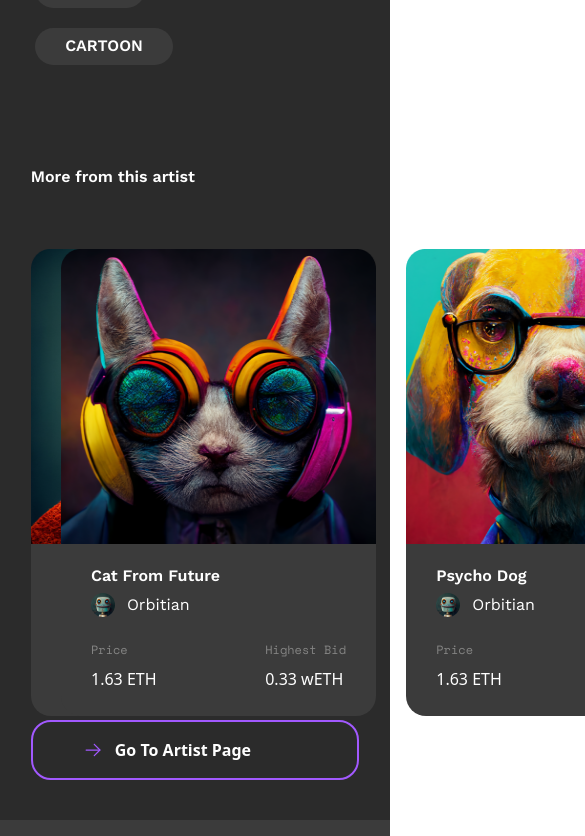
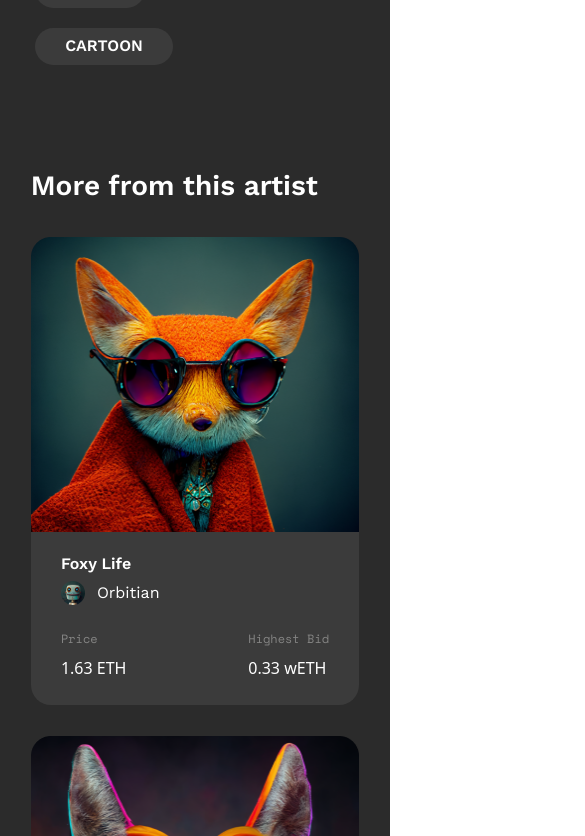
Before and after one commit to odomfavour/nft-marketplace, a React (Vite) app: page /NFT in a window 390 px wide. Shown: the part 1748-2584 px from the top of the page, 585 px wide, since content can reach past the window. Built offline with nearby package versions, Linux system fonts and the light colour scheme.

Commit message:
ft: fixed responsiveness

```diff
--- a/src/components/NFTCard.jsx
+++ b/src/components/NFTCard.jsx
@@ -1,15 +1,15 @@
 import AC from '../assets/images/nft/Asset 12 2.svg'
 
-const NFTCard = ({nft_card}) => {
+const NFTCard = ({ nft_card }) => {
   return (
     <>
 
-        <div className=" h-[100%] mb-[1.88rem] w-[19.7rem] sm:max-w-[20.7rem] sm:mb-0">
+        <div className=" h-[100%] mb-[1.88rem] sm:mb-0">
           <div className=" w-full">
-            <img src={nft_card.src} alt=" nft card" className=" h-[18.4375rem] w-full " />
+            <img src={nft_card.src} alt={nft_card.cardName +  " card"} className=" h-[18.4375rem] w-full " />
           </div>
 
-          <div className="lg:!h-[214.86px] bg-[#3B3B3B] rounded-b-[1.25rem] px-[1.88rem] pt-[1.25rem] pb-[1.56rem]  ">
+          <div className=" bg-[#3B3B3B] rounded-b-[1.25rem] px-[1.88rem] pt-[1.25rem] pb-[1.56rem]  ">
             <h5 className=" text-white  capitalize font-WorkSans font-semibold lg:text-[1.375rem]">
             {nft_card.cardName}
             </h5>
--- a/src/pages/Nft.jsx
+++ b/src/pages/Nft.jsx
@@ -29,7 +29,7 @@ const Nft = () => {
                   <div className=" flex items-center"> <img src={AC} alt="" className="mr-[0.75rem] w-[1.5rem] h-[1.5rem]" /> <span className="text-[1rem] font-WorkSans text-white font-normal lg:text-[1.375rem] "> Orbitian</span></div>
                 </div>
 
-                <div className=" pt-[1.25rem] md:pt-[1.88rem] w-[19.6875rem] md:w-[22.8125rem] lg:w-[37.8rem]">
+                <div className=" pt-[1.25rem] md:pt-[1.88rem]  md:w-[22.8125rem] lg:w-[37.8rem]">
                   <h6 className="text-[1rem] font-normal font-SpaceMono  pb-[0.62rem] text-[#858584] lg:text-[1.375rem ] lg:font-bold">Description</h6>
 
                   <p className="text-white font-WorkSans text-[1rem]  lg:text-[1.375rem ] ">
@@ -74,12 +74,12 @@ const Nft = () => {
 
 
             {/* More from the artist */}
-            <section className="py-[2.5rem] lg:py-[5rem] bg-[#2B2B2B]">
-              <div className=" w-[84.188%] md:w[81.1676%] lg:w-[82%] mx-auto  relative">
-                <h2 className="text-white md:text-[1.75rem] lg:text-[2.375rem] font-WorkSans font-semibold text-left">
+            <section className=" pt-[2.5rem] lg:pt-[5rem] h-auto bg-[#2B2B2B]">
+              <div className=" w-[84.188%] md:w[81.1676%] lg:w-[82%] mx-auto  relative pb-[2.5rem] lg:pb-0 ">
+                <h2 className="text-white  text-[1.75rem] lg:text-[2.375rem] font-WorkSans font-semibold text-left">
                 More from this artist
                 </h2>
-                <button className=" w-full md:w-fit absolute bottom-0 md:top-0 md:right-0 px-[3.12rem] rounded-[1.25rem] items-center border-2 border-[#A259FF] flex h-[3.75rem] hover:border-white ">
+                <button className=" max-[641px]:w-full sm:w-fit absolute  sm:top-0 sm:right-0 px-[3.12rem] rounded-[1.25rem] items-center border-2 border-[#A259FF] flex h-[3.75rem] max-[641px]:bottom-[1.88rem] hover:border-white ">
                   <svg xmlns="http://www.w3.org/2000/svg" width="20" height="20" viewBox="0 0 20 20" fill="none">
                     <path fillRule="evenodd" clipRule="evenodd" d="M2.5 10C2.5 9.65482 2.77982 9.375 3.125 9.375H16.875C17.2202 9.375 17.5 9.65482 17.5 10C17.5 10.3452 17.2202 10.625 16.875 10.625H3.125C2.77982 10.625 2.5 10.3452 2.5 10Z" fill="#A259FF"/>
                     <path fillRule="evenodd" clipRule="evenodd" d="M10.8081 3.93306C11.0521 3.68898 11.4479 3.68898 11.6919 3.93306L17.3169 9.55806C17.561 9.80214 17.561 10.1979 17.3169 10.4419L11.6919 16.0669C11.4479 16.311 11.0521 16.311 10.8081 16.0669C10.564 15.8229 10.564 15.4271 10.8081 15.1831L15.9911 10L10.8081 4.81694C10.564 4.57286 10.564 4.17714 10.8081 3.93306Z" fill="#A259FF"/>
@@ -88,11 +88,12 @@ const Nft = () => {
                 </button>
 
                 {/* NFT Cards */}
-                <div className="grid grid-flow-col-dense pb-[3.88rem] md:pb-[0] gap-x-[1.88rem] sm:gap-y-[3.75rem] mt-[3.75rem] max-[500px]:grid-cols-1 sm:grid-cols-2 lg:grid-cols-3 h-auto">
+                <div className="grid max-[641px]:mt-[1.88rem] max-[641px]:pb-[5.63rem] md:pb-[0] mt-[3.75rem] gap-[1.88rem]  sm:gap-y-[3.75rem]  max-[500px]:grid-cols-1 sm:grid-cols-2 lg:grid-cols-3 lg:pb-[5rem]  ">
                     {
                       nft_cards.map(nft_card => {
+                        {console.log(nft_card)}
                         return (
-                          <div className="h-[29.3125rem]" key={nft_card.id}>
+                          <div className="h-[29.3125rem]  " key={nft_card.id}>
                               <NFTCard  nft_card={nft_card} />
                           </div>
 
```
